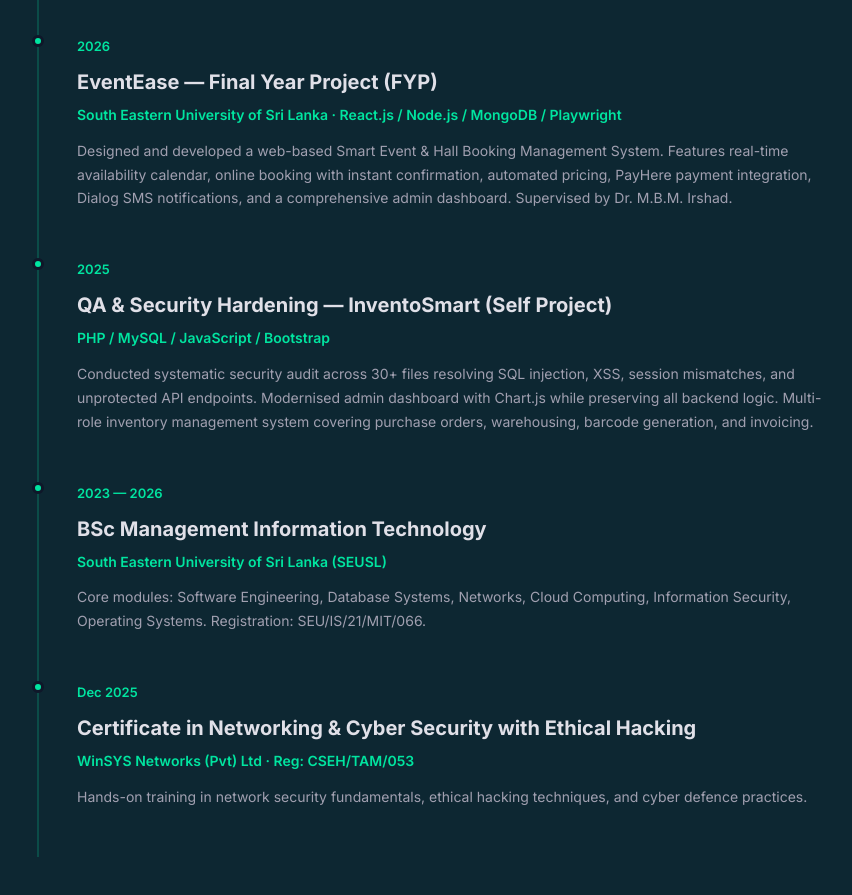
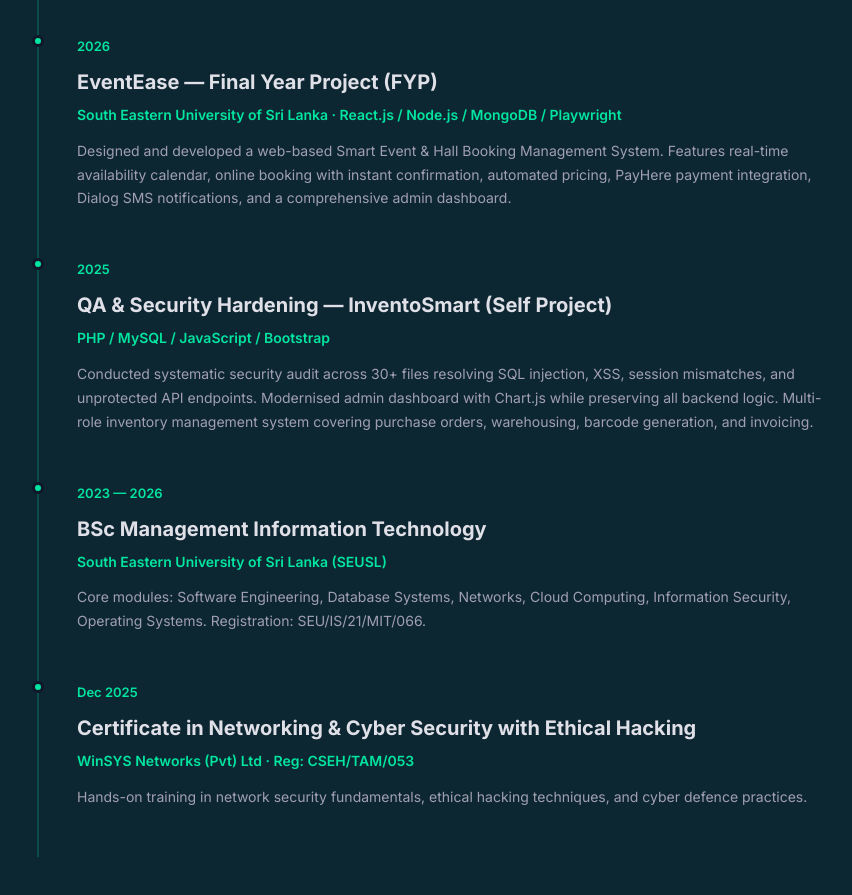
Before and after one commit to THIRAYA-git/portfolio, a plain HTML site: page index.html in a window 1280 px wide. Shown: the part 2460-3355 px from the top of the page, without its empty margins (203-1055 px from the left). Drawn offline with Linux system fonts and the light colour scheme.

Commit message:
Update timeline description

```diff
--- a/index.html
+++ b/index.html
@@ -163,7 +163,7 @@
         <div class="timeline-date">2026</div>
         <div class="timeline-title">EventEase — Final Year Project (FYP)</div>
         <div class="timeline-company">South Eastern University of Sri Lanka · React.js / Node.js / MongoDB / Playwright</div>
-        <div class="timeline-desc">Designed and developed a web-based Smart Event &amp; Hall Booking Management System. Features real-time availability calendar, online booking with instant confirmation, automated pricing, PayHere payment integration, Dialog SMS notifications, and a comprehensive admin dashboard. Supervised by Dr. M.B.M. Irshad.</div>
+        <div class="timeline-desc">Designed and developed a web-based Smart Event &amp; Hall Booking Management System. Features real-time availability calendar, online booking with instant confirmation, automated pricing, PayHere payment integration, Dialog SMS notifications, and a comprehensive admin dashboard.</div>
       </div>
       <div class="timeline-item reveal">
         <div class="timeline-date">2025</div>
```
